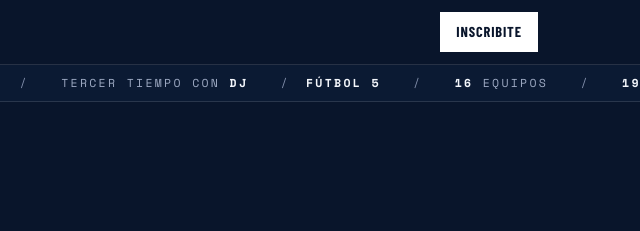
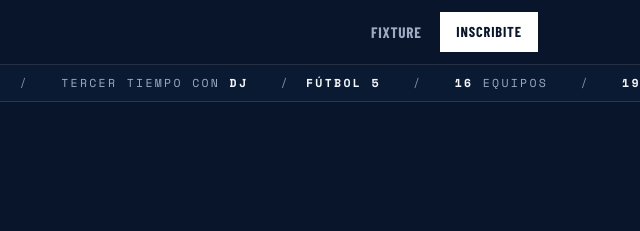
Before and after one commit to juampy12/El-Alargue, a plain HTML site: page index.html in a window 1280 px wide. Shown: the top 231 px of the page, 640-1280 px from the left. Drawn offline with nearby package versions, Linux system fonts and the light colour scheme.

Commit message:
Agrega link Fixture en el header de la pagina principal
Co-Authored-By: Claude Opus 4.8 <noreply@anthropic.com>

```diff
--- a/index.html
+++ b/index.html
@@ -80,6 +80,9 @@ header{position:sticky; top:env(safe-area-inset-top,0px); z-index:50; background
 .bar .spacer{flex:1}
 header .btn{display:none}
 @media(min-width:560px){ header .btn{display:inline-flex} }
+.fx-link{font-family:var(--font-display); font-weight:700; text-transform:uppercase; letter-spacing:.05em;
+  font-size:.95rem; text-decoration:none; color:var(--muted); padding:.4em .3em; transition:color .14s}
+.fx-link:hover{color:var(--ink)}
 
 /* ticker marquee */
 .strip{border-bottom:1px solid var(--line); background:var(--bg-2); overflow:hidden}
@@ -335,6 +338,7 @@ footer .muted{font-family:var(--font-mono); font-size:.72rem; letter-spacing:.1e
   <div class="wrap bar">
     <a class="brand" href="#top"><img src="el-alargue-logo.png" alt="El Alargue"><span class="wm">El Alargue</span></a>
     <span class="spacer"></span>
+    <a class="fx-link" href="fixture.html">Fixture</a>
     <a class="btn btn-white btn-sm" href="#inscripcion">Inscribite</a>
   </div>
 </header>
```
